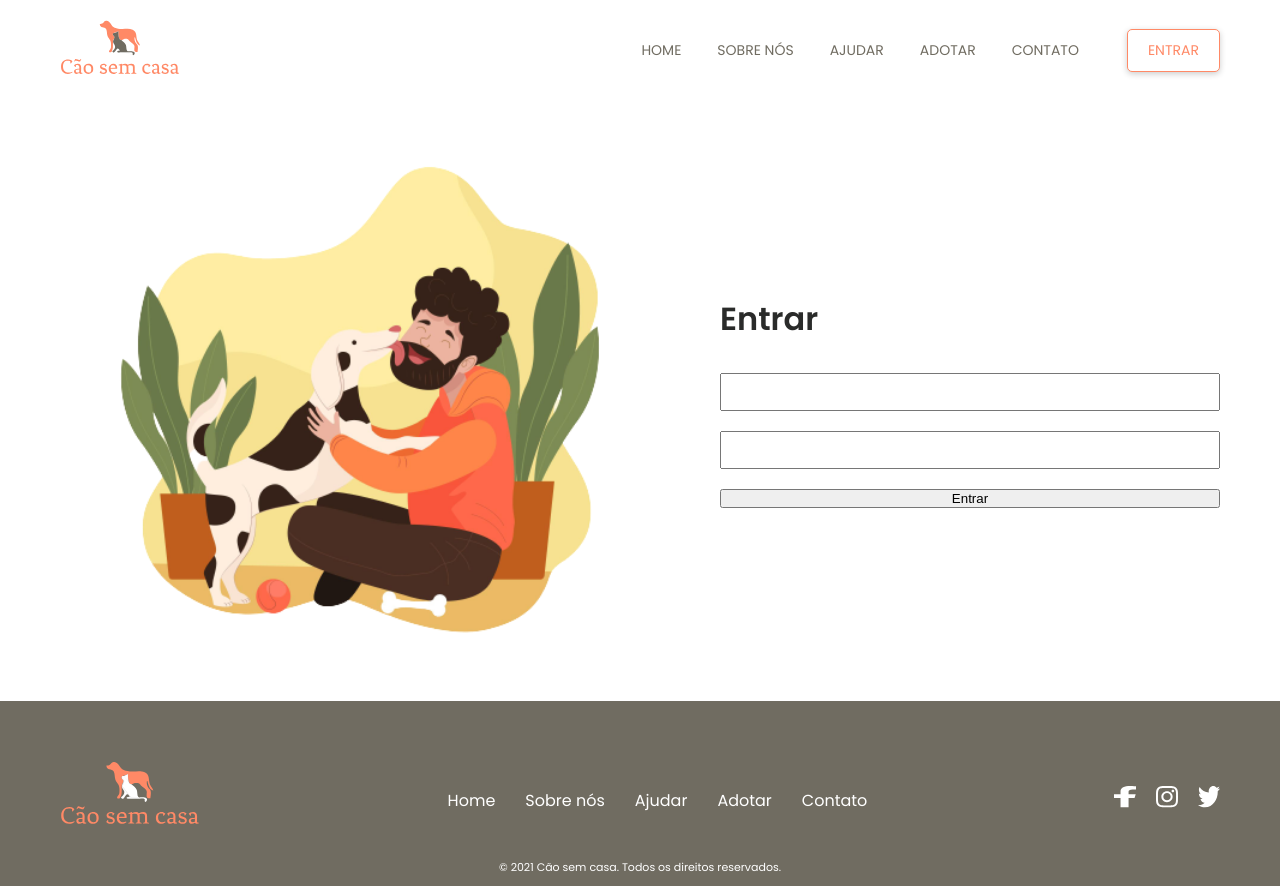
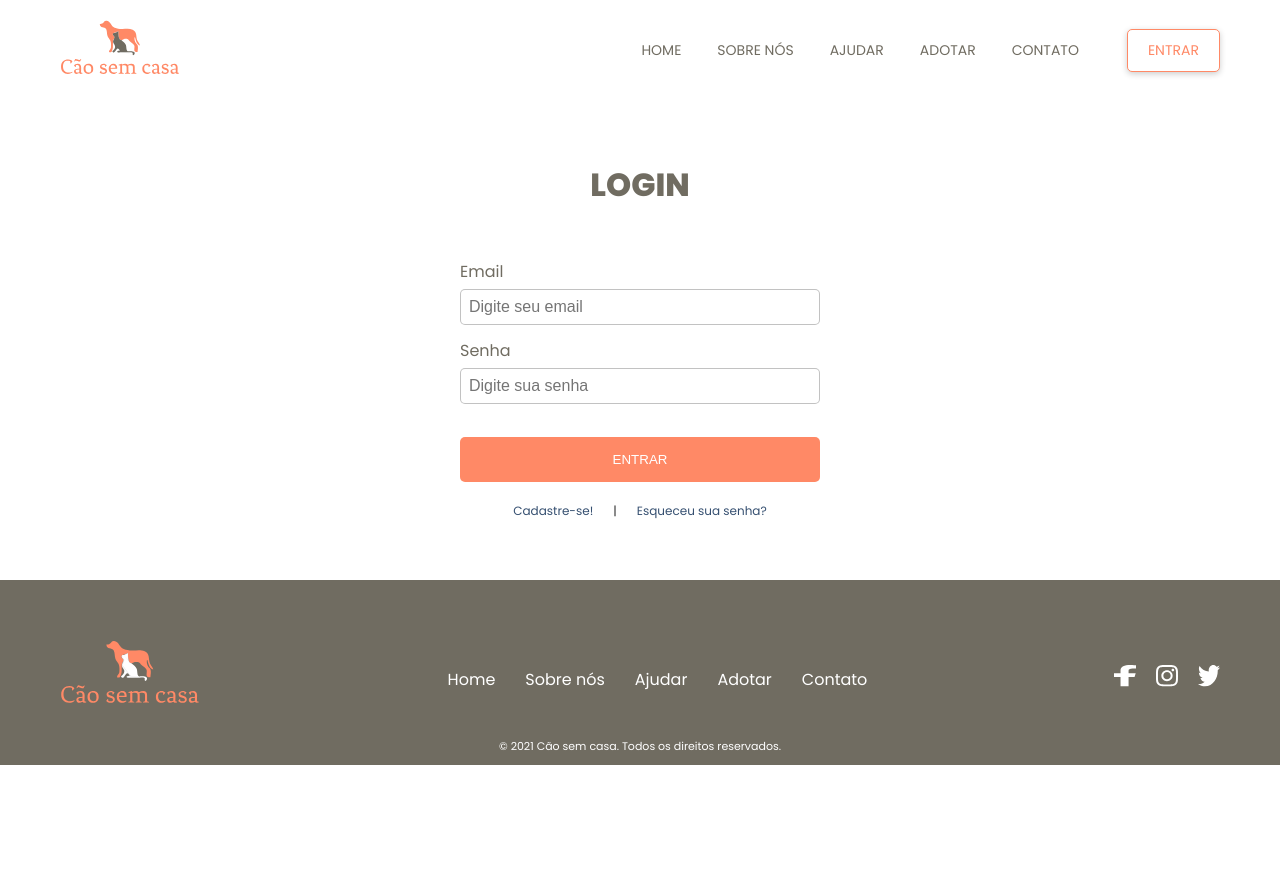
Before and after one commit to luiz-gustavo0/cao-sem-casa-frontend, a React (Create React App) app: page /login in a window 1280 px wide. After the commit the page ends 800 px from the top, so only its background shows below. Built offline with nearby package versions, Linux system fonts and the light colour scheme.

Commit message:
adiciona components a pagina de login

```diff
--- a/src/App.js
+++ b/src/App.js
@@ -10,7 +10,9 @@ function App() {
       <BrowserRouter>
         <AuthProvider>
           <Header />
-          <Routes />
+          <main>
+            <Routes />
+          </main>
           <Footer />
         </AuthProvider>
       </BrowserRouter>
--- /dev/null
+++ b/src/components/Input/index.js
@@ -0,0 +1,22 @@
+/* eslint-disable react/prop-types */
+import React from 'react'
+
+import './styles.scss'
+
+// eslint-disable-next-line react/prop-types
+const Input = ({ label, name, type, register, errors, required, ...props }) => {
+  return (
+    <div className="input-group">
+      <label htmlFor={name}>{label}</label>
+      <input
+        id={name}
+        type={type}
+        {...register(name, { required })}
+        {...props}
+      />
+      <p className="error">{errors[name]?.message}</p>
+    </div>
+  )
+}
+
+export default Input
--- /dev/null
+++ b/src/components/Input/styles.scss
@@ -0,0 +1,38 @@
+.input-group {
+  display: flex;
+  flex-direction: column;
+  margin-bottom: 1rem;
+
+  label {
+    font-size: 1.6rem;
+    margin-bottom: 0.5rem;
+    color: var(--gray-color);
+  }
+
+  input {
+    font-size: 1.6rem;
+    padding: 0.8rem;
+    border: 1px solid rgba(153, 153, 153, 0.596);
+    border-radius: 0.5rem;
+    background: #fff;
+    color: var(--gray-color);
+    margin-bottom: 0.3rem;
+    transition: all 0.2s;
+
+    &:hover,
+    &:focus {
+      border-color: var(--gray-color);
+    }
+
+    &:invalid,
+    &:required {
+      border-color: rgba(255, 0, 0, 0.877);
+    }
+  }
+
+  .error {
+    color: rgba(255, 0, 0, 0.877);
+    font-size: 1.2rem;
+    font-weight: 500;
+  }
+}
--- a/src/pages/Login/index.js
+++ b/src/pages/Login/index.js
@@ -3,10 +3,10 @@ import { useForm } from 'react-hook-form'
 import { yupResolver } from '@hookform/resolvers/yup'
 import * as yup from 'yup'
 
-import heroImage from '../../assets/hero.png'
-
 import './styles.scss'
 import { AuthContext } from '../../context/AuthContext'
+import Input from '../../components/Input'
+import { Link } from 'react-router-dom'
 
 const schema = yup.object().shape({
   email: yup
@@ -36,19 +36,38 @@ const Login = () => {
 
   return (
     <section className="container section-login">
-      <div className="box-image">
-        <img src={heroImage} alt="Imagem de um homem com um cachorro" />
-      </div>
       <div className="box-form">
-        <h2>Entrar</h2>
+        <h2>Login</h2>
         <form className="login-form" onSubmit={handleSubmit(onSubmit)}>
-          <input type="email" {...register('email')} />
-          <p>{errors.email?.message}</p>
-          <input type="password" {...register('password')} />
-          <p>{errors.password?.message}</p>
+          <Input
+            label="Email"
+            type="email"
+            name="email"
+            placeholder="Digite seu email"
+            register={register}
+            errors={errors}
+            required
+          />
+          <Input
+            label="Senha"
+            type="password"
+            name="password"
+            placeholder="Digite sua senha"
+            register={register}
+            errors={errors}
+            required
+          />
 
-          {loading ? <button>Entrando...</button> : <button>Entrar</button>}
+          {loading ? (
+            <button disabled>Entrando...</button>
+          ) : (
+            <button>Entrar</button>
+          )}
         </form>
+        <div className="box-redirect">
+          <Link to="/register">Cadastre-se!</Link>|
+          <Link to="/forgot_password">Esqueceu sua senha?</Link>
+        </div>
 
         {error && <p>{error}</p>}
       </div>
--- a/src/pages/Login/styles.scss
+++ b/src/pages/Login/styles.scss
@@ -1,34 +1,65 @@
 .section-login {
-  display: flex;
-  align-items: center;
-  gap: 6rem;
-}
-
-.box-image {
-  width: 100%;
-  max-width: 60rem;
-}
+  padding: 6rem 2rem;
 
   .box-form {
-  width: 100%;
-  max-width: 50rem;
-  padding: 2rem 0;
+    display: flex;
+    flex-direction: column;
+    align-items: center;
+    justify-content: center;
 
     h2 {
       font-size: 3.2rem;
-    font-weight: 600;
+      text-align: center;
+      text-transform: uppercase;
+      font-weight: 800;
+      color: var(--gray-color);
       margin-bottom: 3rem;
+    }
+
+    .login-form {
+      width: 100%;
+      max-width: 40rem;
+      display: flex;
+      flex-direction: column;
+
+      padding: 2rem;
+
+      button {
+        padding: 1.5rem 2rem;
+        border: none;
+        background: var(--primary-color);
+        color: #fff;
+        border-radius: 0.5rem;
+        margin-top: 2rem;
+        text-transform: uppercase;
+        width: 100%;
+        transition: all 0.2s;
+
+        &:hover {
+          background: var(--primary-color-80);
+        }
       }
     }
 
-.login-form {
+    .box-redirect {
+      width: 100%;
+      max-width: 40rem;
+      padding: 0 2rem;
       display: flex;
-  flex-direction: column;
+      align-items: center;
+      justify-content: center;
+      gap: 2rem;
+      font-size: 1.2rem;
 
-  input {
-    display: block;
-    font-size: 1.6rem;
-    padding: 0.8rem;
-    margin-bottom: 2rem;
+      a {
+        color: #354f70;
+        font-weight: 300;
+        transition: all 0.2s;
+
+        &:hover {
+          color: var(--secundary-color);
         }
       }
+    }
+  }
+}
```
Lines whose indentation alone changed are shown as unchanged.
